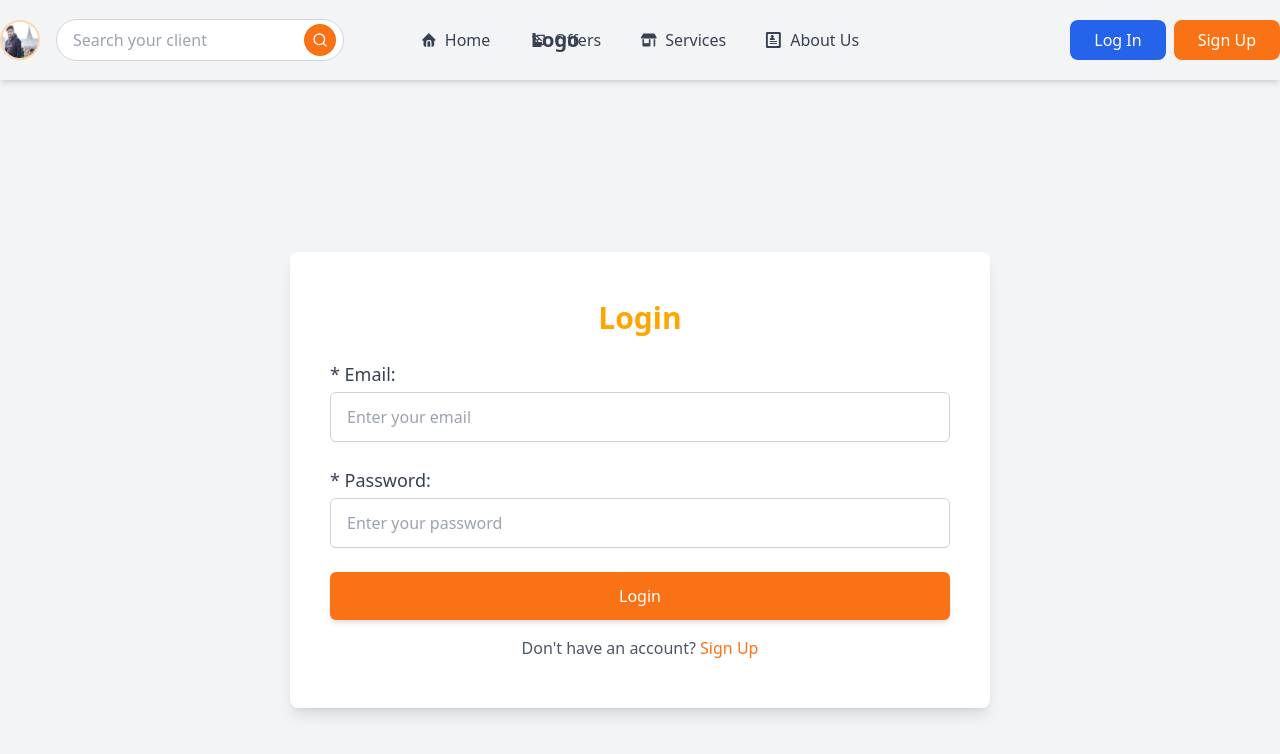
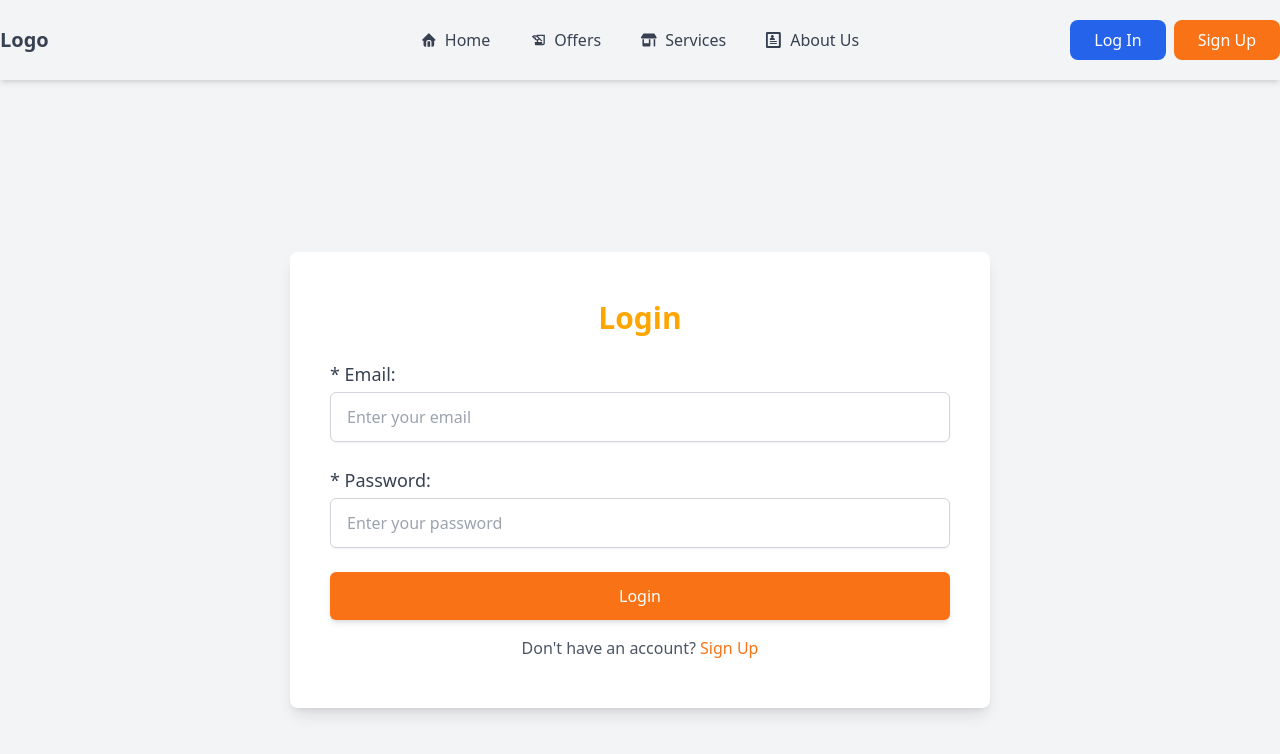
Before and after one commit to arakash-developer/billmanagement, a Next.js app in the folder client/: page / in a window 1280 px wide. Shown: the top 754 px of the page. Built offline with nearby package versions, Linux system fonts and the light colour scheme.

Commit message:
update navbar

```diff
--- a/client/app/component/layers/Navbar.jsx
+++ b/client/app/component/layers/Navbar.jsx
@@ -38,7 +38,9 @@ const Navbar = () => {
   return (
     <div className="relative py-5 bg-gray-100 shadow-md">
       <Container className="flex justify-between items-center">
-        {/* Logo Section */}
+        {/* Profile and Search Section */}
+         {
+           validated &&
            <div className="relative flex items-center space-x-4">
           <Link
             href="/profile"
@@ -59,15 +61,20 @@ const Navbar = () => {
             </div>
           </div>
         </div>
+         }
+         {
+           !validated &&
+           <div className="logo font-bold text-xl text-gray-700">
+           <Link href="/">Logo</Link>
+         </div>
+         }
         {/* Logo Section */}
-        <div className="logo font-bold text-xl text-gray-700">
-          <Link href={validated ? "/profile" : "/"}>Logo</Link>
-        </div>
+
 
         {
           validated &&
           <ul
-            className="flex space-x-10 items-center"
+            className="absolute left-1/2 -translate-x-1/2 flex space-x-10 items-center"
             role="navigation"
             aria-label="Main Navigation"
           >
@@ -111,6 +118,15 @@ const Navbar = () => {
         }
 
         {/* Button */}
+        {
+          validated &&
+          <div className='flex items-center gap-x-2'>
+            <h2 className='font-bold text-lg text-orange-500 capitalize'>your Stor/Company Name</h2>
+            <h1 className='font-bold text-xl w-12 h-12 rounded-full border-2 border-orange-500 p-2 bg-black text-white flex items-center justify-center'>Logo</h1>
+          </div>
+        }
+       {
+        !validated &&
         <div className="flex items-center space-x-2 group">
         <Link
           href="/"
@@ -125,6 +141,7 @@ const Navbar = () => {
           Sign Up
         </Link>
       </div>
+       }
 
       </Container>
     </div>
```
Lines whose indentation alone changed are shown as unchanged.
